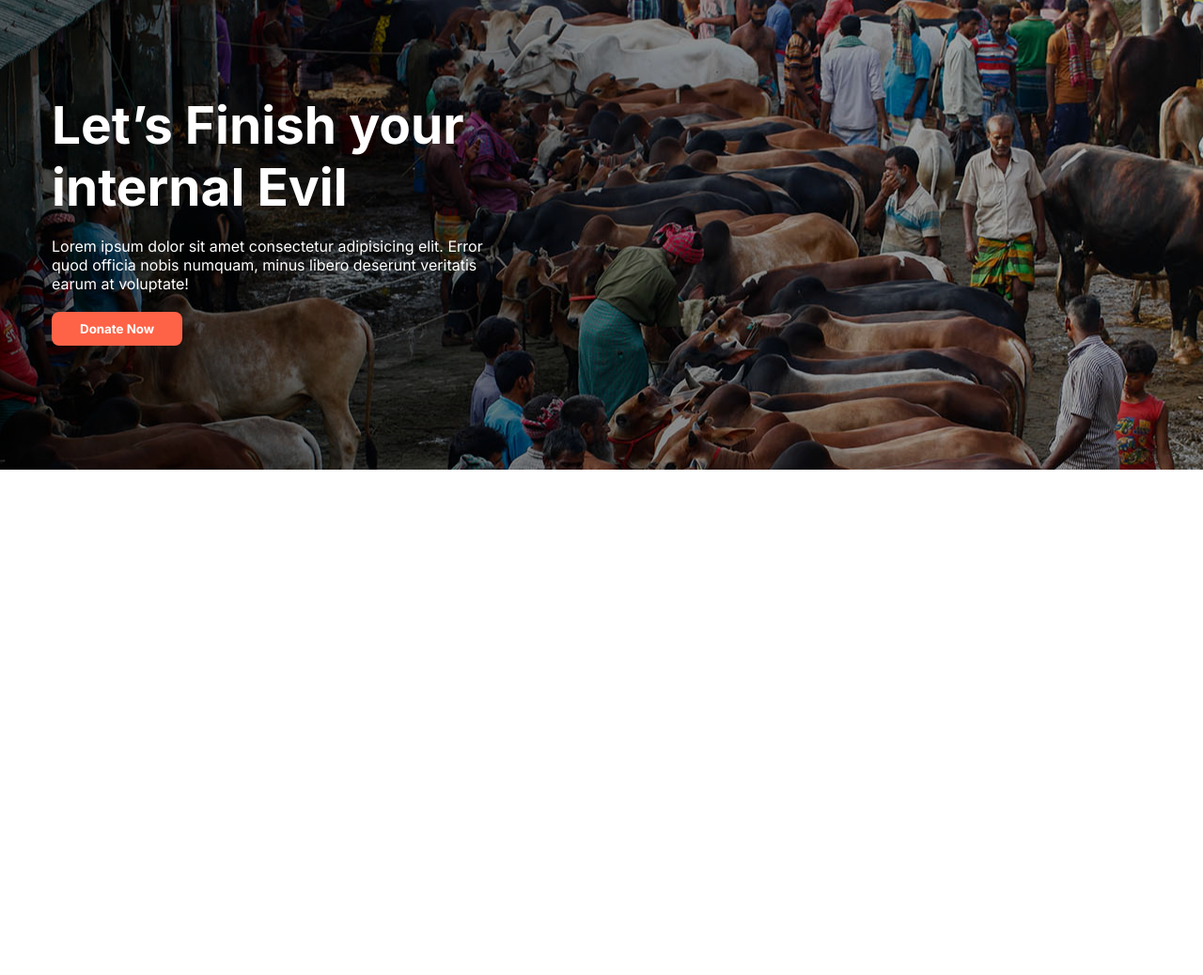
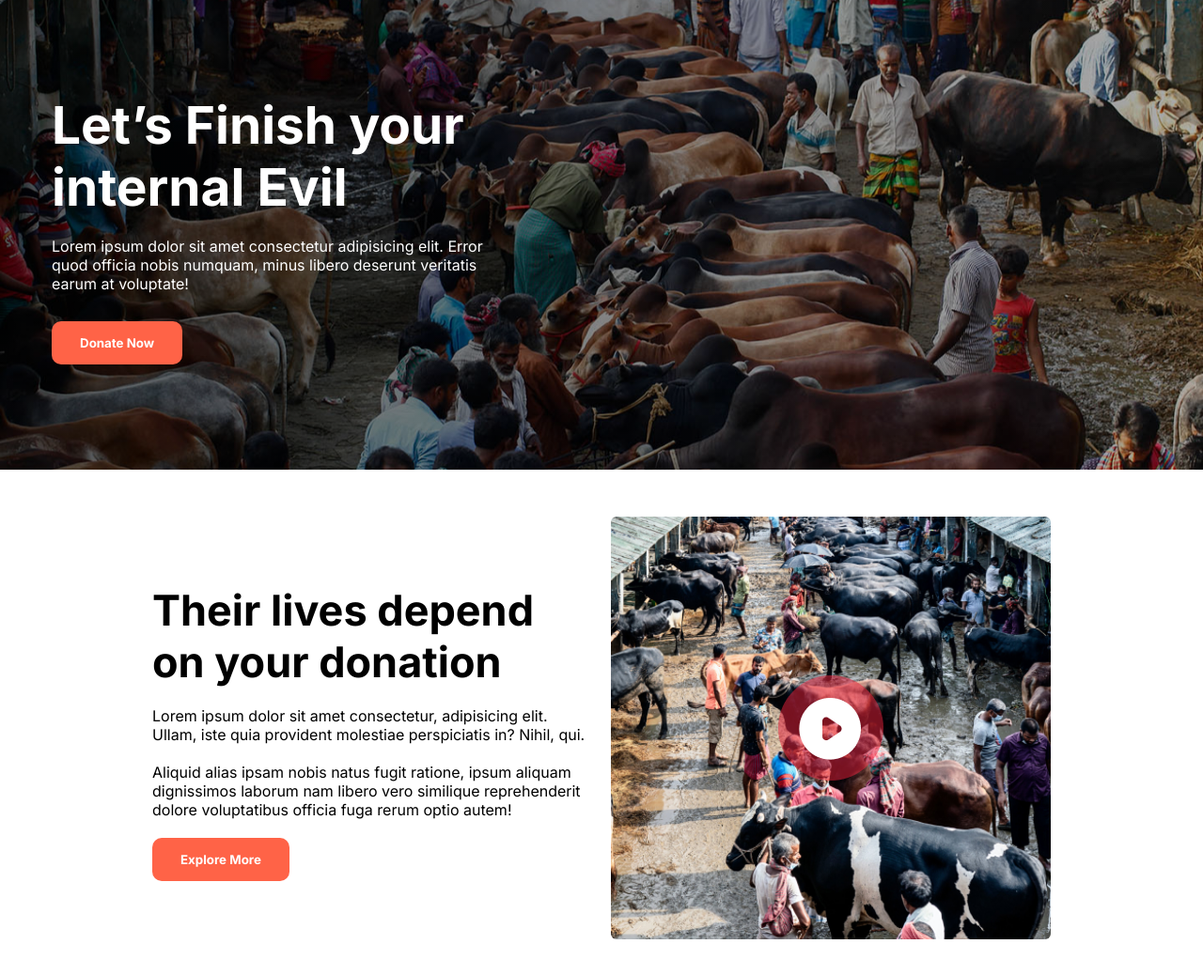
Before and after one commit to pksohag/eid-zakat, a plain HTML site: page index.html in a window 1280 px wide. Shown: the whole page at 94% size. Before the commit the page ends 800 px from the top, so only its background shows below. Drawn offline with Linux system fonts and the light colour scheme.

Commit message:
section 2 complete

```diff
--- a/index.html
+++ b/index.html
@@ -27,7 +27,20 @@
             </div>
         </div>
     </section>
-    <section>
+    <section class="page-width">
+        <div class="content-container">
+            <div class="content-element">
+                <h2>Their lives depend on your donation</h2>
+                <p>Lorem ipsum dolor sit amet consectetur, adipisicing elit. Ullam, iste quia provident molestiae
+                    perspiciatis in? Nihil, qui. <br> <br> Aliquid alias ipsam nobis natus fugit ratione, ipsum aliquam
+                    dignissimos laborum nam libero vero similique reprehenderit dolore voluptatibus officia fuga rerum
+                    optio autem!</p>
+                <button class="button">Explore More</button>
+            </div>
+            <div class="content-element2">
+                <img src="images/Group 9659.png" alt="">
+            </div>
+        </div>
 
     </section>
 </body>
--- a/style.css
+++ b/style.css
@@ -14,11 +14,27 @@ h1 {
     font-weight: 700;
 }
 
+h2 {
+    font-size: 45px;
+    font-weight: 700;
+}
+
 .header-container {
     width: 100%;
     height: 500px;
-    position: absolute;
     background-image: url(images/Rectangle\ 1.jpg);
+    background-repeat: no-repeat;
+    background-position: center;
+    background-size: cover;
+}
+
+.content-container {
+    width: 100%;
+    display: flex;
+    justify-content: center;
+    align-items: center;
+    margin-top: 40px;
+    margin-bottom: 40px;
 }
 
 .header-content {
@@ -40,14 +56,46 @@ h1 {
 .banner-content p {
     width: 40%;
     margin-top: 10px;
+    margin-bottom: 10px;
+}
+
+.content-element {
+    width: 40%;
+    height: 450px;
+    margin: 10px;
+    display: flex;
+    flex-direction: column;
+    justify-content: center;
+    align-items: flex-start;
+
+}
+
+.content-element2 {
+    width: 40%;
+    height: 450px;
+    margin: 10px;
+    background-image: url(images/image\ 1.jpg);
+    background-repeat: no-repeat;
+    background-position: center;
+    background-size: cover;
+    display: flex;
+    justify-content: center;
+    align-items: center;
+    border-radius: 6px;
+    border-style: none;
+}
+
+.content-container h2 {
+    margin-top: 10px;
     margin-bottom: 20px;
 }
 
 .button {
-    padding: 10px 30px;
+    padding: 15px 30px;
     background-color: tomato;
-    border-radius: 8px;
+    border-radius: 10px;
     font-weight: 700;
     color: white;
     border: none;
+    margin-top: 20px;
 }
```
Also changed, not shown: images/Group 9659.png (added), images/Rectangle 245.png (added), images/Rectangle 251.png (added), images/Rectangle 252.png (added), images/image 1.jpg (added).
